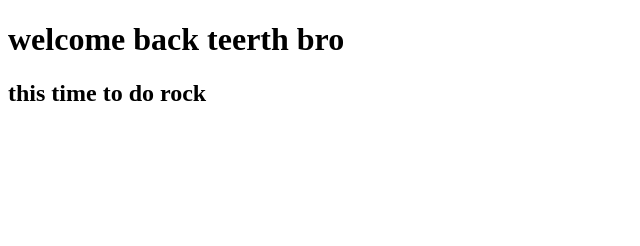
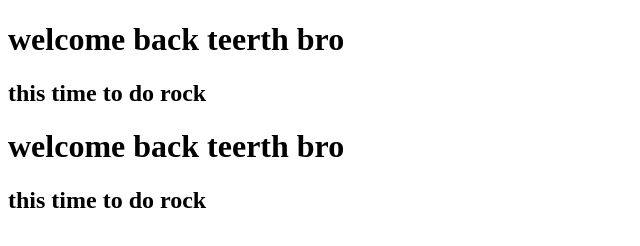
Before and after one commit to teertharaj07/github, a plain HTML site: page index.html in a window 1280 px wide. Shown: the whole page, without its empty margins (0-640 px from the left). Drawn offline with Linux system fonts and the light colour scheme.

Commit message:
second commit

```diff
--- a/index.html
+++ b/index.html
@@ -1,13 +1,20 @@
 <!DOCTYPE html>
 <html lang="en">
+
 <head>
     <meta charset="UTF-8">
     <meta name="viewport" content="width=device-width, initial-scale=1.0">
     <title>this is github comeback time</title>
 </head>
+
 <body>
-   <h1>welcome back teerth bro
-   </h1>
-   <h2>this time to do rock</h2>
+    <h1>welcome back teerth bro
+    </h1>
+    <h2>this time to do rock</h2>
+
+    <h1>welcome back teerth bro
+    </h1>
+    <h2>this time to do rock</h2>
 </body>
+
 </html>
```
